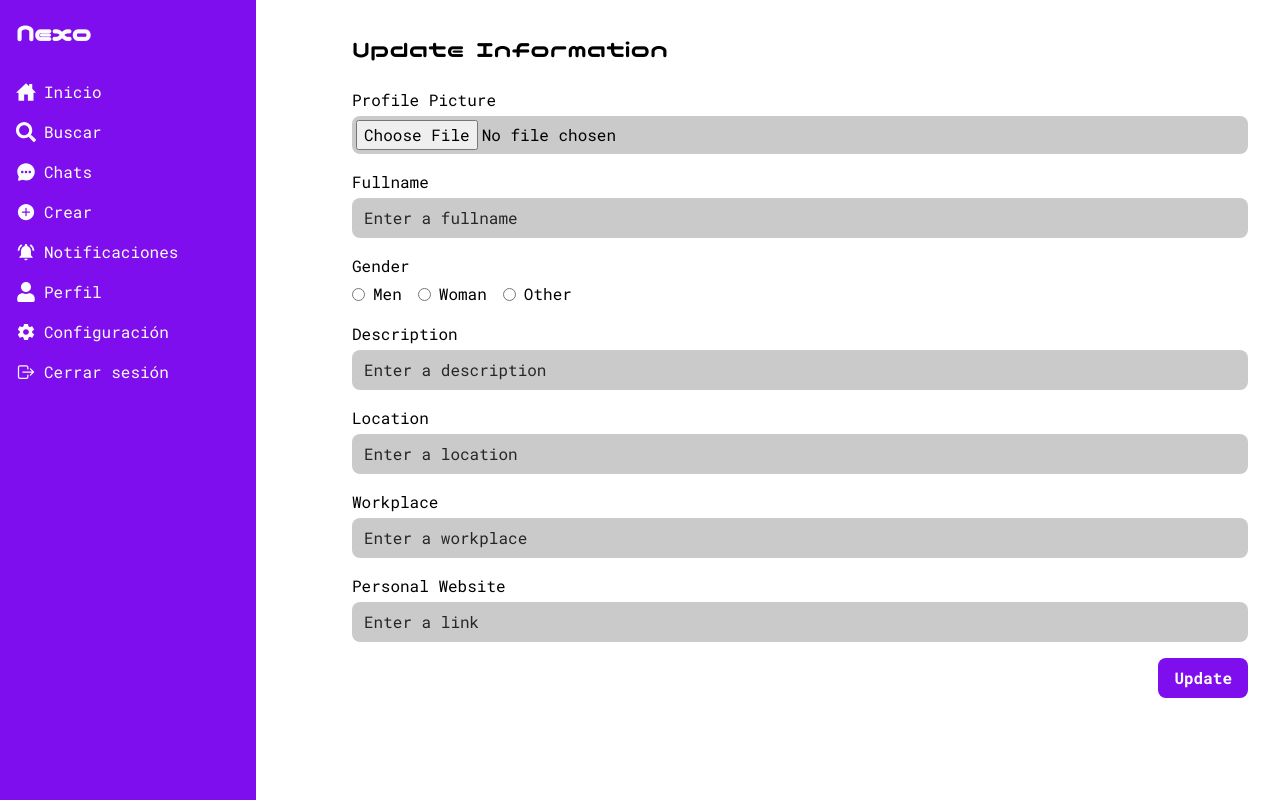
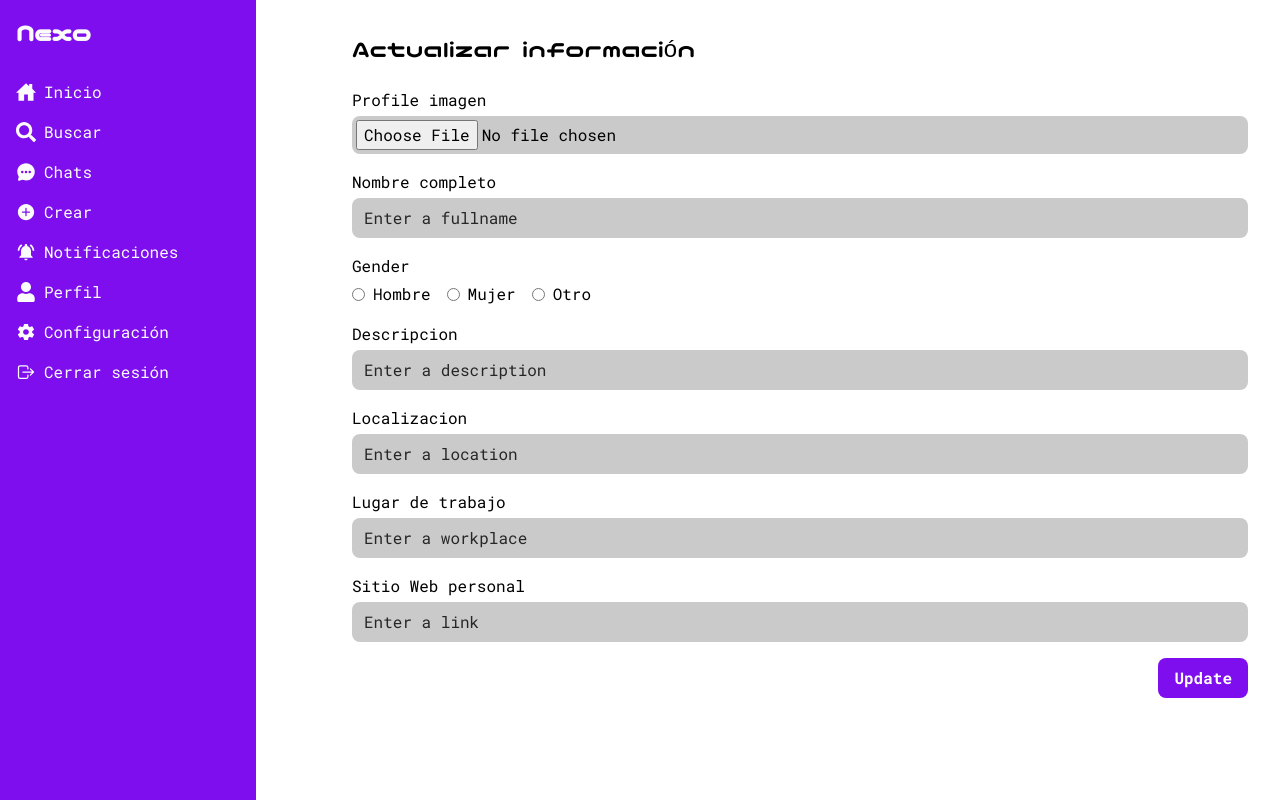
Before and after one commit to FullStack-Elite-Bootcamp-IV/social-media-front, a Next.js app: page /profile/1/edit in a window 1280 px wide. Built offline with nearby package versions, Linux system fonts and the light colour scheme; sample sign-in values are in the browser's storage.

Commit message:
Se agrega conexion de pagina edit profile con la api, se agrego nuevo service editApi y se lo agrego al store

```diff
--- a/src/app/profile/[id]/edit/page.tsx
+++ b/src/app/profile/[id]/edit/page.tsx
@@ -4,38 +4,53 @@ import { useAuth } from "@/context/authContext";
 import AuthGuard from "@/components/Guards/AuthGuard";
 import Navbar from "../../../../components/navbar/Navbar";
 import { useForm, SubmitHandler } from "react-hook-form";
-import { zodResolver } from '@hookform/resolvers/zod';
+import { zodResolver } from "@hookform/resolvers/zod";
 import { editProfileSchema } from "@/validations/editProfileSchema";
+import { useEditProfilev2Mutation } from "@/redux/services/editApi";
 
-type Inputs={
-  fullname: string;
-  description: string;
-  media: File | null;
-  gender: string;
-  location: string;
-  workPlace: string;
-  personalWebSite: string;
-}
+type Inputs = {
+  fullname?: string;
+  description?: string;
+  media?: File | null;
+  gender?: string;
+  location?: string;
+  workPlace?: string;
+  personalWebSite?: string;
+};
 
-const Page = ({ params: { id } }: { params: { id: number } }) => {
-  console.log(id);
+const Page = ({ params: { id } }: { params: { id: string } }) => {
+  // console.log(id);
   const { loginToken } = useAuth();
-  const { register, handleSubmit, setValue, formState: { errors } } = useForm<Inputs>(
-    { resolver: zodResolver(editProfileSchema) }
-);
-const {getCurrentUTCDate} = useAuth()
-const date = getCurrentUTCDate()
-console.log(date);
+  const {
+    register,
+    handleSubmit,
+    setValue,
+    formState: { errors },
+  } = useForm<Inputs>({ resolver: zodResolver(editProfileSchema) });
+  const { getCurrentUTCDate } = useAuth();
+  const date = getCurrentUTCDate();
+  // console.log(date);
 
+  const [editProfile] = useEditProfilev2Mutation();
 
   const onSubmit: SubmitHandler<Inputs> = async (data) => {
-    console.log(data);
-}
-
+    const result = await editProfile({
+      body: {
+        description: data.description,
+        fullName: data.fullname,
+        gender: data.gender,
+        location: data.location,
+        personalWebSite: data.personalWebSite,
+        workPlace: data.workPlace,
+      },
+      id: id,
+    });
+    console.log("Edit profile result, ", result);
+  };
 
   const handleFileChange = (e: React.ChangeEvent<HTMLInputElement>) => {
     const file = e.target.files ? e.target.files[0] : null;
-    console.log("Selected file:", file);
+    // console.log("Selected file:", file);
     setValue("media", file as any);
   };
 
@@ -48,28 +63,35 @@ const onSubmit: SubmitHandler<Inputs> = async (data) => {
         <main className="col-span-9 dark:bg-black bg-white w-80vh p-8 h-screen overflow-auto">
           <form className="space-y-4" onSubmit={handleSubmit(onSubmit)}>
             <h1 className="text-2xl dark:text-white text-black mb-6 text-left">
-            Update Information
+              Actualizar información
             </h1>
             <div className="flex justify-start flex-col">
               <label className="mb-1 text-black dark:text-white">
-              Profile Picture
+                Profile imagen
               </label>
               <input
-              className={`dark:text-white bg-lightGray dark:text-e dark:bg-slateGray p-1 rounded-lg ${errors.media ? 'border-red-500' : ''}`}
+                className={`dark:text-white bg-lightGray dark:text-e dark:bg-slateGray p-1 rounded-lg ${errors.media ? "border-red-500" : ""}`}
                 type="file"
                 accept="image/png, image/jpeg"
                 onChange={handleFileChange}
+                placeholder="Select a file"
               />
             </div>
             <div className="flex flex-col">
-            <label className="mb-1 text-black dark:text-white">Fullname</label>
+              <label className="mb-1 text-black dark:text-white">
+                Nombre completo
+              </label>
               <input
-              className= {`dark:placeholder-lightGray placeholder-slateGray bg-lightGray text-black dark:bg-slateGray rounded-lg px-3 py-2 w-50 focus:outline-none focus:ring-2 focus:ring-purple-600 dark:text-white ${errors.fullname ? 'border-red-500' : ''}`}
+                className={`dark:placeholder-lightGray placeholder-slateGray bg-lightGray text-black dark:bg-slateGray rounded-lg px-3 py-2 w-50 focus:outline-none focus:ring-2 focus:ring-purple-600 dark:text-white ${errors.fullname ? "border-red-500" : ""}`}
                 type="text"
                 placeholder="Enter a fullname"
                 {...register("fullname")}
               />
-            {errors.fullname && <p className="text-red-500 text-xs italic">{errors.fullname?.message}</p>}
+              {errors.fullname && (
+                <p className="text-red-500 text-xs italic">
+                  {errors.fullname?.message}
+                </p>
+              )}
             </div>
             <div className="flex flex-col">
               <label className="mb-1 dark:text-white text-black">Gender</label>
@@ -77,20 +99,20 @@ const onSubmit: SubmitHandler<Inputs> = async (data) => {
                 <label className="flex items-center dark:text-white text-black">
                   <input
                     type="radio"
-                  value="Men"
-                  className= {`mr-2 dark:text-white text-black ${errors.gender ? 'border-red-500' : ''}`}
+                    value="male"
+                    className={`mr-2 dark:text-white text-black ${errors.gender ? "border-red-500" : ""}`}
                     {...register("gender")}
                   />
-                Men
+                  Hombre
                 </label>
                 <label className="flex items-center dark:text-white text-black">
                   <input
                     type="radio"
-                  value="Woman"
+                    value="female"
                     className="mr-2 dark:text-white text-black"
                     {...register("gender")}
                   />
-                Woman
+                  Mujer
                 </label>
                 <label className="flex items-center dark:text-white text-black">
                   <input
@@ -99,58 +121,79 @@ const onSubmit: SubmitHandler<Inputs> = async (data) => {
                     className="mr-2 dark:text-white text-black"
                     {...register("gender")}
                   />
-                Other
+                  Otro
                 </label>
               </div>
             </div>
             <div className="flex flex-col">
               <label className="mb-1 dark:text-white text-black">
-              Description
+                Descripcion
               </label>
               <input
-              className={`dark:placeholder-lightGray placeholder-slateGray bg-lightGray text-black dark:bg-slateGray rounded-lg px-3 py-2 w-50 focus:outline-none focus:ring-2 focus:ring-purple-600 dark:text-white ${errors.description ? 'border-red-500' : ''}`}
+                className={`dark:placeholder-lightGray placeholder-slateGray bg-lightGray text-black dark:bg-slateGray rounded-lg px-3 py-2 w-50 focus:outline-none focus:ring-2 focus:ring-purple-600 dark:text-white ${errors.description ? "border-red-500" : ""}`}
                 type="text"
                 placeholder="Enter a description"
                 {...register("description")}
               />
-            {errors.description && <p className="text-red-500 text-xs italic">{errors.description?.message}</p>}
+              {errors.description && (
+                <p className="text-red-500 text-xs italic">
+                  {errors.description?.message}
+                </p>
+              )}
             </div>
             <div className="flex flex-col">
-            <label className="mb-1 dark:text-white text-black">Location</label>
+              <label className="mb-1 dark:text-white text-black">
+                Localizacion
+              </label>
               <input
-              className={`dark:placeholder-lightGray placeholder-slateGray bg-lightGray text-black dark:bg-slateGray rounded-lg px-3 py-2 w-50 focus:outline-none focus:ring-2 focus:ring-purple-600 dark:text-white ${errors.location ? 'border-red-500' : ''}`}
+                className={`dark:placeholder-lightGray placeholder-slateGray bg-lightGray text-black dark:bg-slateGray rounded-lg px-3 py-2 w-50 focus:outline-none focus:ring-2 focus:ring-purple-600 dark:text-white ${errors.location ? "border-red-500" : ""}`}
                 type="text"
                 placeholder="Enter a location"
                 {...register("location")}
               />
-            {errors.location && <p className="text-red-500 text-xs italic">{errors.location?.message}</p>}
+              {errors.location && (
+                <p className="text-red-500 text-xs italic">
+                  {errors.location?.message}
+                </p>
+              )}
             </div>
             <div className="flex flex-col">
-            <label className="mb-1 dark:text-white text-black">Workplace</label>
+              <label className="mb-1 dark:text-white text-black">
+                Lugar de trabajo
+              </label>
               <input
-              className= {`dark:placeholder-lightGray placeholder-slateGray bg-lightGray text-black dark:bg-slateGray rounded-lg px-3 py-2 w-50 focus:outline-none focus:ring-2 focus:ring-purple-600 dark:text-white ${errors.workPlace ? 'border-red-500' : ''}`}
+                className={`dark:placeholder-lightGray placeholder-slateGray bg-lightGray text-black dark:bg-slateGray rounded-lg px-3 py-2 w-50 focus:outline-none focus:ring-2 focus:ring-purple-600 dark:text-white ${errors.workPlace ? "border-red-500" : ""}`}
                 type="text"
                 placeholder="Enter a workplace"
                 {...register("workPlace")}
               />
-            {errors.workPlace && <p className="text-red-500 text-xs italic">{errors.workPlace?.message}</p>}
+              {errors.workPlace && (
+                <p className="text-red-500 text-xs italic">
+                  {errors.workPlace?.message}
+                </p>
+              )}
             </div>
             <div className="flex flex-col">
               <label className="mb-1 dark:text-white text-black">
-              Personal Website
+                Sitio Web personal
               </label>
               <input
-              className={`dark:placeholder-lightGray placeholder-slateGray bg-lightGray text-black dark:bg-slateGray rounded-lg px-3 py-2 w-50 focus:outline-none focus:ring-2 focus:ring-purple-600 dark:text-white ${errors.personalWebSite ? 'border-red-500' : ''}`}
+                className={`dark:placeholder-lightGray placeholder-slateGray bg-lightGray text-black dark:bg-slateGray rounded-lg px-3 py-2 w-50 focus:outline-none focus:ring-2 focus:ring-purple-600 dark:text-white ${errors.personalWebSite ? "border-red-500" : ""}`}
                 type="text"
                 placeholder="Enter a link"
                 {...register("personalWebSite")}
               />
-            {errors.personalWebSite && <p className="text-red-500 text-xs italic">{errors.personalWebSite?.message}</p>}
+              {errors.personalWebSite && (
+                <p className="text-red-500 text-xs italic">
+                  {errors.personalWebSite?.message}
+                </p>
+              )}
             </div>
             <div className="flex justify-end mt-6">
               <button
                 type="submit"
-              className=" bg-liquidLava hover:bg-purple-400 text-white font-bold py-2 px-4 rounded-lg focus:outline-none focus:ring-2 focus:ring-purple-600">
+                className=" bg-liquidLava hover:bg-purple-400 text-white font-bold py-2 px-4 rounded-lg focus:outline-none focus:ring-2 focus:ring-purple-600"
+              >
                 Update
               </button>
             </div>
--- /dev/null
+++ b/src/redux/services/editApi.ts
@@ -0,0 +1,34 @@
+
+import { createApi, fetchBaseQuery } from '@reduxjs/toolkit/query/react';
+
+
+console.log(localStorage.getItem('token'));
+
+export const editProfileApi = createApi({
+    reducerPath: 'editProfileApi',
+    baseQuery: fetchBaseQuery({
+        baseUrl: 'https://social-media-api-1.onrender.com',
+        prepareHeaders: (headers, { getState }) => {
+            const token = localStorage.getItem('token');
+            if (token) {
+                const BearerToken = `Bearer ${token}`
+                headers.set('Authorization', BearerToken);
+            }
+            return headers;
+        }
+    }),
+    endpoints: (builder) => ({
+        editProfilev2: builder.mutation({
+            query: ({ body, id }) => ({
+                url: `/api/users/${id}`,
+                method: 'PATCH',
+                body,
+            }),
+        })
+    }),
+});
+
+
+export const {
+    useEditProfilev2Mutation,
+} = editProfileApi;
--- a/src/redux/store.ts
+++ b/src/redux/store.ts
@@ -8,6 +8,7 @@ import { likesApi } from './services/likesApi';
 import { messagesApi } from './services/messagesApi';
 import { notificationsApi } from './services/notificationsApi';
 import { followersApi } from './services/followersApi';
+import { editProfileApi } from './services/editApi';
 
 
 // Configura el store
@@ -21,6 +22,7 @@ const store = configureStore({
     [messagesApi.reducerPath]: messagesApi.reducer,
     [notificationsApi.reducerPath]: notificationsApi.reducer,
     [followersApi.reducerPath]: followersApi.reducer,
+    [editProfileApi.reducerPath]: editProfileApi.reducer,
   },
   middleware: (getDefaultMiddleware) =>
     getDefaultMiddleware()
@@ -32,8 +34,7 @@ const store = configureStore({
       .concat(messagesApi.middleware)
       .concat(notificationsApi.middleware)
       .concat(followersApi.middleware)
-
-
+      .concat(editProfileApi.middleware),
 });
 
 // Exporta el store para usar en tu aplicación
```
Also changed, not shown: src/validations/editProfileSchema.ts (added, +17 -0 lines), src/validations/editProfileSchema.tsx (deleted, +0 -15 lines). Lines whose indentation alone changed are shown as unchanged.
